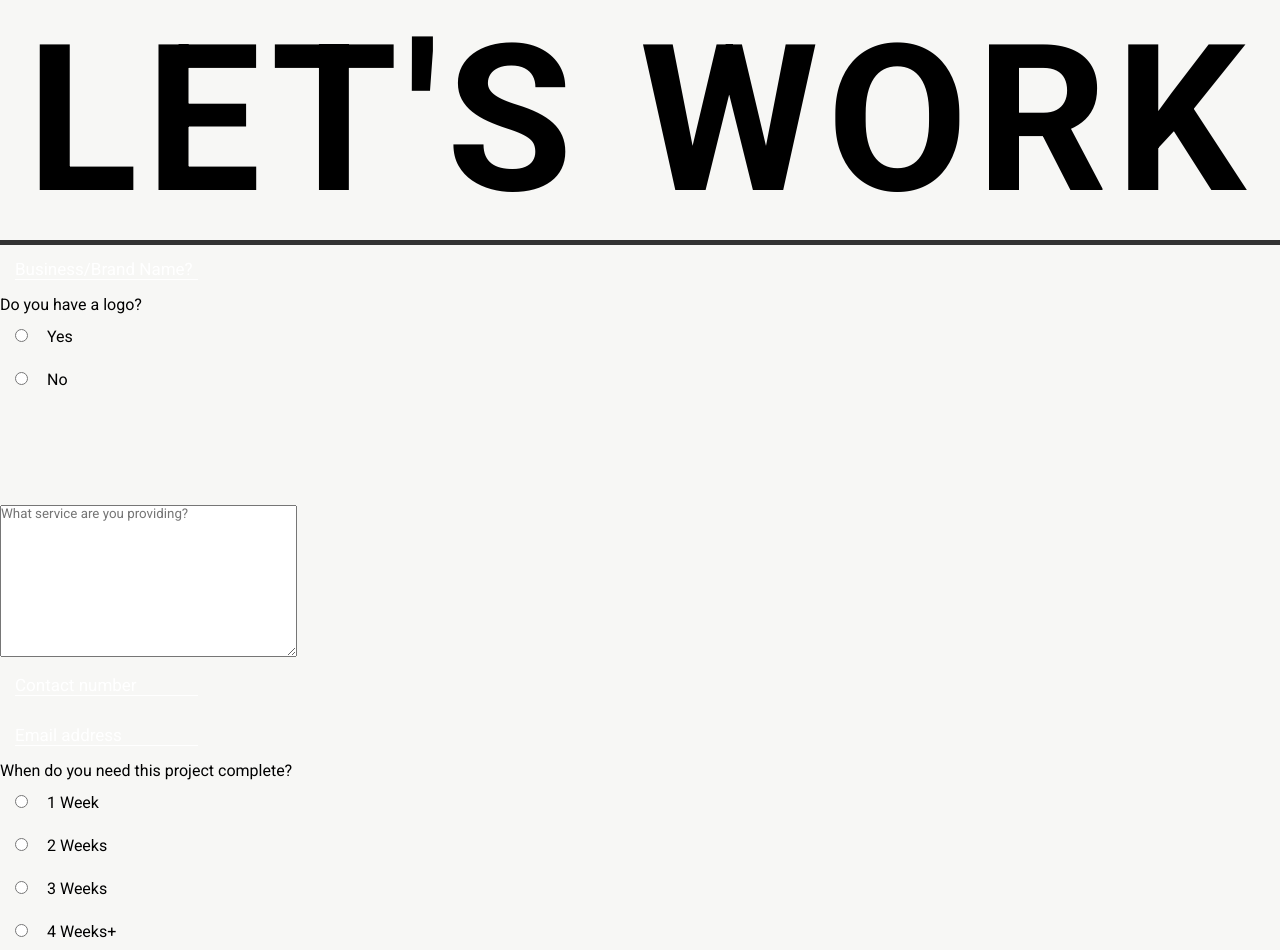
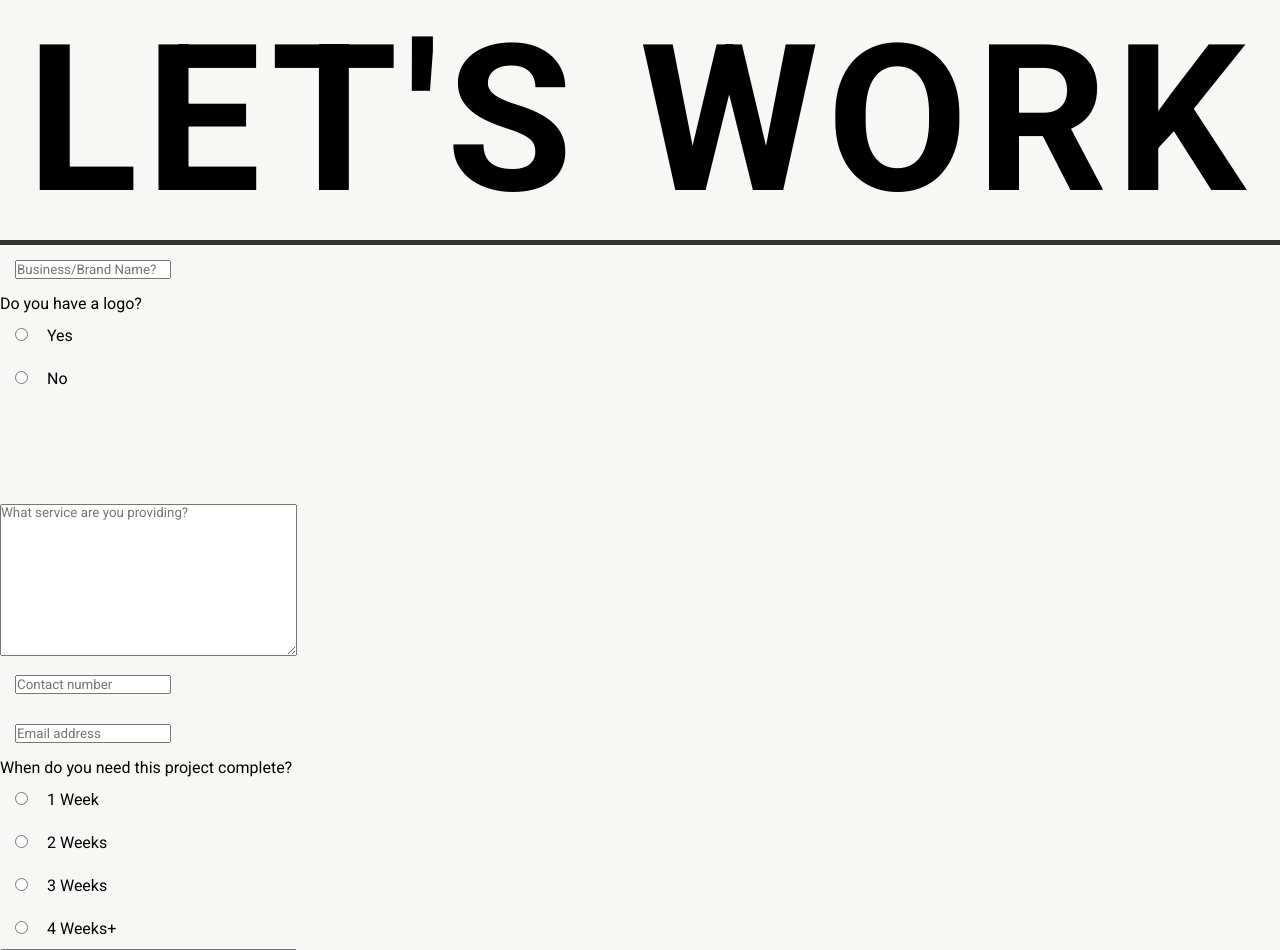
Before and after one commit to DelroyBrown/ContactForm, a Django app: page / in a window 1280 px wide. Shown: the top 950 px of the page. Run offline with Django 4.2, Linux system fonts and the light colour scheme; parts of the project's set-up code (start-up, migrations or seed data) failed here and were passed over.

Commit message:
NO MAJOR CHANGES...SAVING

```diff
--- a/main/models.py
+++ b/main/models.py
@@ -1,4 +1,5 @@
 from django.db import models
+from django.contrib.postgres.fields import ArrayField
 
 
 class InfoFormModel(models.Model):
--- a/static/css/utilities.css
+++ b/static/css/utilities.css
@@ -73,27 +73,7 @@ input {
     padding: 15px;
 }
 
-input[type="text"],
-input[type="number"],
-input[type="email"] {
-    background-color: transparent;
-    border: none;
-    border-bottom: 1px solid #fff;
-    color: #fff;
-    font-size: 16px;
-    outline: none;
-}
 
-input[type="number"]::placeholder,
-input[type="text"]::placeholder,
-input[type="email"]::placeholder {
-    color: var(--dim-text-color);
-    font-size: 17px;
-}
-
-input[type="number"]:focus {
-    outline: none;
-}
 
 .hide {
     visibility: hidden !important;
--- a/templates/thanks.html
+++ b/templates/thanks.html
@@ -1 +1 @@
-THANKS FOR THE INFO
+THANKS FOR THE INFO {{ item.brand_name }}
```
